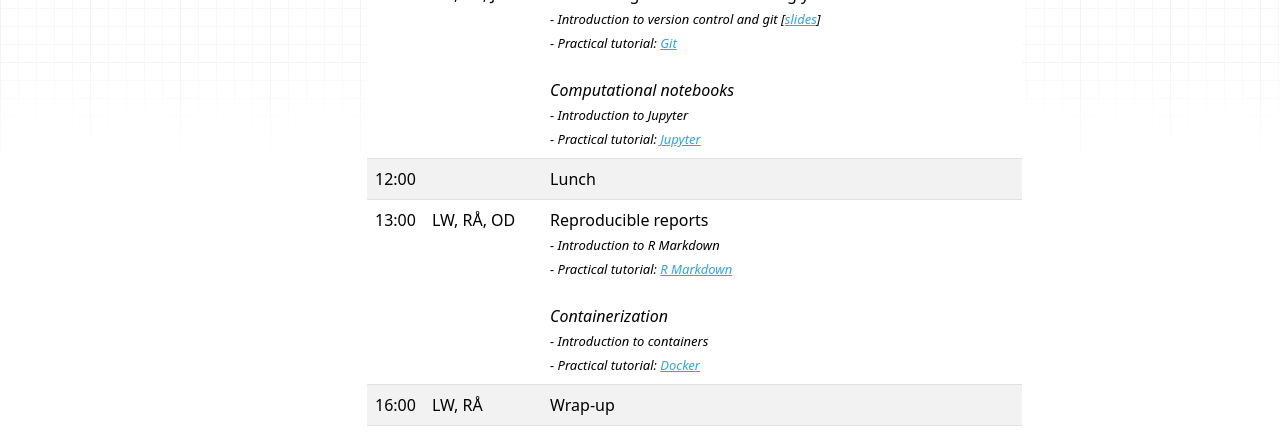
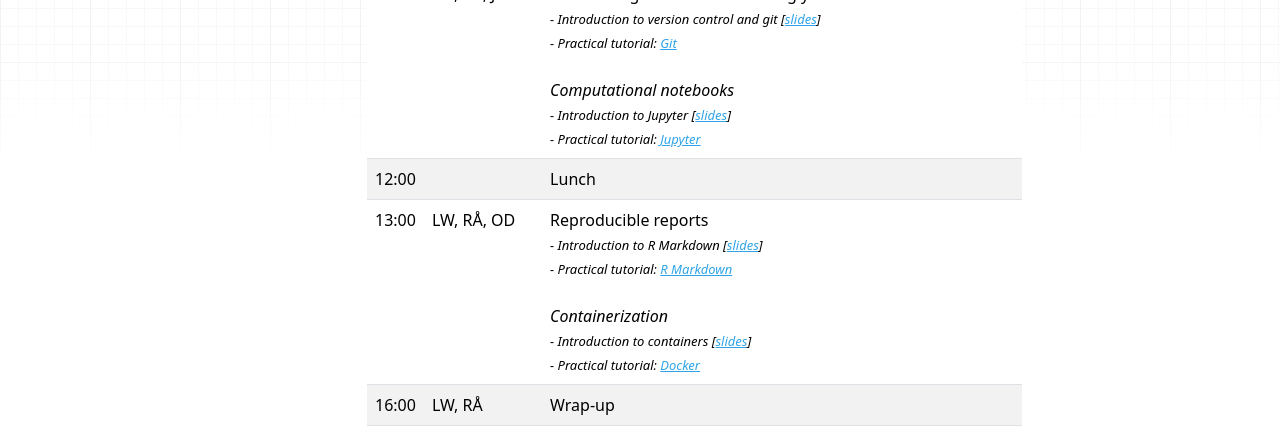
Before and after one commit to NBISweden/workshop-reproducible-research, an MkDocs documentation site: the page built from docs/schedule.md, in a window 1280 px wide and 900 px high, scrolled down 739 px. Shown: the part 154-591 px from the top of the window. Built offline with MkDocs 1.6.1, drawn with Linux system fonts in a browser that asks for light colours; nearby versions of some CDN libraries; old or Windows-style settings are respelled for this version of MkDocs.

Commit message:
add links

```diff
--- a/docs/schedule.md
+++ b/docs/schedule.md
@@ -99,7 +99,7 @@ The course will be in rooms Air/Fire at SciLifeLab, Stockholm (see [travel info]
       <br><br>
       <font size="3"> Computational notebooks
       <font size="2"><i><br>
-      - Introduction to Jupyter <br>
+      - Introduction to Jupyter [<a href="https://github.com/rasmusagren/repres_slides/raw/master/jupyter.pdf" target="_blank">slides</a>]<br>
       - Practical tutorial: <a href="../jupyter/">Jupyter</a>
     </td>
   </tr>
@@ -113,12 +113,12 @@ The course will be in rooms Air/Fire at SciLifeLab, Stockholm (see [travel info]
     <td>
       <font size="3"> Reproducible reports
       <font size="2"><i><br>
-      - Introduction to R Markdown <br>
+      - Introduction to R Markdown [<a href="https://github.com/rasmusagren/repres_slides/raw/master/rmarkdown.pdf" target="_blank">slides</a>]<br>
       - Practical tutorial: <a href="../rmarkdown/">R Markdown</a>
       <br><br>
       <font size="3"> Containerization
       <font size="2"><i><br>
-      - Introduction to containers <br>
+      - Introduction to containers [<a href="https://github.com/rasmusagren/repres_slides/raw/master/docker.pdf" target="_blank">slides</a>]<br>
       - Practical tutorial: <a href="../docker/">Docker</a>
     </td>
   </tr>
```
